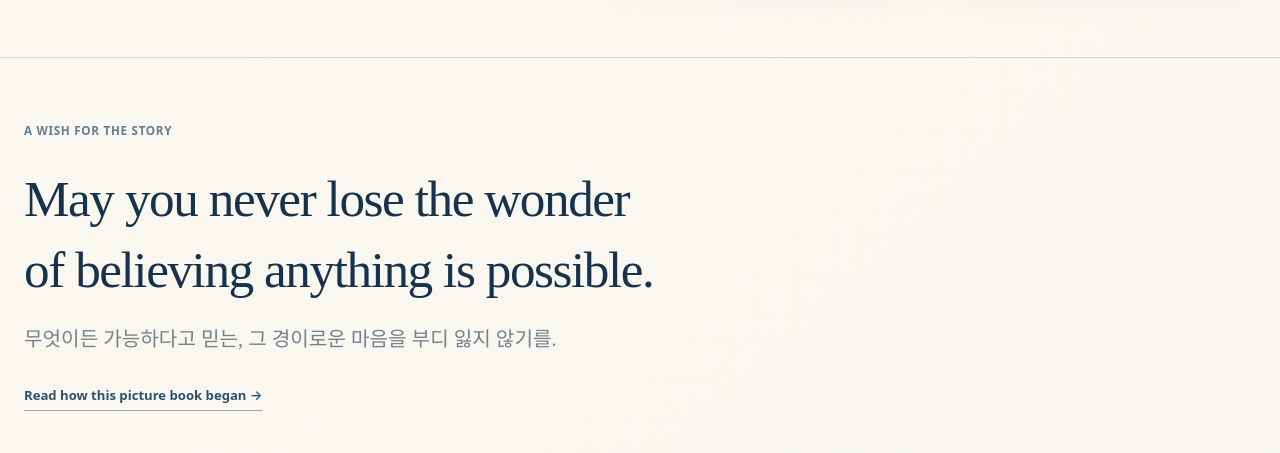
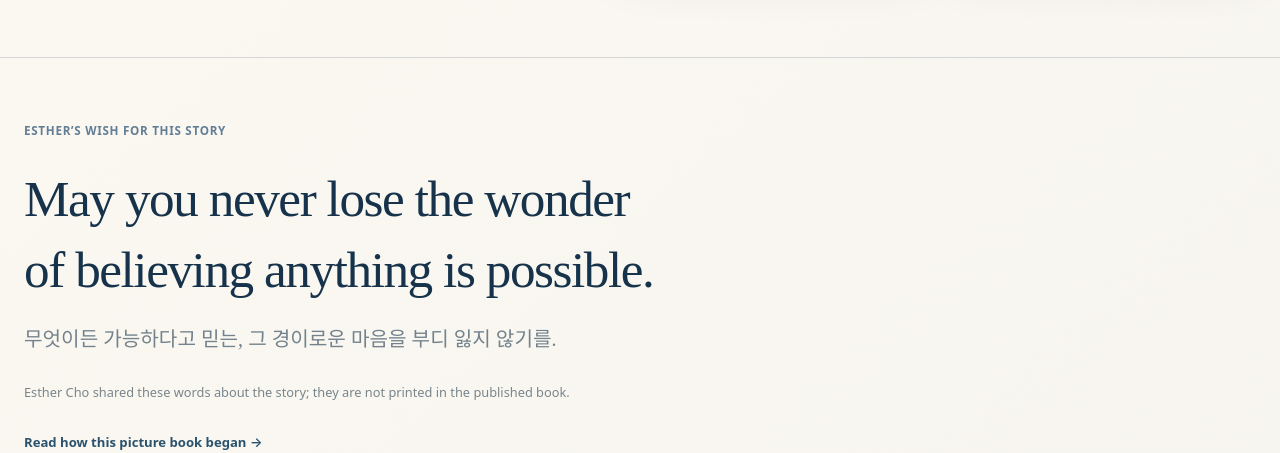
Before and after one commit to k-mama/esthercho, a Next.js app: page /books in a window 1280 px wide. Shown: the part 1420-1873 px from the top of the page. Built offline with nearby package versions, Linux system fonts and the light colour scheme.

Commit message:
Clarify Esther's picture-book wish is not printed in the published book

```diff
--- a/src/components/book-launch.module.css
+++ b/src/components/book-launch.module.css
@@ -416,3 +416,5 @@
 .authorWishTranslation { margin: 1rem 0 1.6rem; color: #73828c; font: 400 clamp(1.04rem,1.7vw,1.26rem)/1.7 var(--font-editorial,Georgia,serif); }
 .authorWishLink { display: inline-block; padding: .2rem 0; color: #2b526d; border-bottom: 1px solid rgba(40,64,84,.45); font: 600 .82rem/1.65 var(--font-interface,sans-serif); text-decoration: none; }
 .authorWishLink:hover,.authorWishLink:focus-visible { color: #142f44; border-color: currentColor; }
+
+.authorWishProvenance { margin: 0 0 1.6rem; color: #79858b; font: 400 .8rem/1.65 var(--font-interface,sans-serif); }
--- a/src/components/book-launch.tsx
+++ b/src/components/book-launch.tsx
@@ -195,9 +195,10 @@ export function BookLaunch({ locale, placement }: { locale: Locale; placement: P
 
       {placement === "books" && (
         <aside className={`container ${styles.authorWish}`} aria-label={locale === "ko" ? "작가의 그림책 메시지" : "Author's wish for the picture book"}>
-          <p className={styles.authorWishLabel}>{locale === "ko" ? "작가가 이 동화의 중심에 두고 싶은 말" : "A WISH FOR THE STORY"}</p>
+          <p className={styles.authorWishLabel}>{locale === "ko" ? "작가가 이 동화의 핵심으로 삼고 싶다고 밝힌 말" : "ESTHER’S WISH FOR THIS STORY"}</p>
           <blockquote lang={locale}>{bigDreamsAuthorWish[locale]}</blockquote>
           <p className={styles.authorWishTranslation} lang={locale === "ko" ? "en" : "ko"}>{locale === "ko" ? bigDreamsAuthorWish.en : bigDreamsAuthorWish.ko}</p>
+          <p className={styles.authorWishProvenance}>{locale === "ko" ? "조성연 작가가 직접 전한 말이며, 출간된 책에 인쇄된 문장은 아닙니다." : "Esther Cho shared these words about the story; they are not printed in the published book."}</p>
           <Link className={styles.authorWishLink} href={locale === "ko" ? "/ko/stories/the-picture-book-i-made-for-my-son/" : "/stories/the-picture-book-i-made-for-my-son/"}>
             {locale === "ko" ? "이 그림책이 시작된 이야기 읽기" : "Read how this picture book began"}
             <span aria-hidden="true"> →</span>
--- a/src/components/esther-story-article.module.css
+++ b/src/components/esther-story-article.module.css
@@ -71,3 +71,6 @@
 .prose .storyWishTranslation { margin: 1.1rem 0 0; color: #70818c; font: 400 clamp(.97rem,1.35vw,1.16rem)/1.8 var(--font-editorial,Georgia,serif); }
 .korean .storyWish blockquote,.korean .storyWishLabel { font-family: var(--font-korean,sans-serif); word-break: keep-all; }
 .korean .storyWish blockquote { font-weight: 450; }
+
+.prose .storyWishProvenance { margin: 1.2rem 0 0; color: #79858b; font: 400 .8rem/1.6 var(--font-interface,sans-serif); }
+.korean .prose .storyWishProvenance { font-family: var(--font-korean,sans-serif); }
--- a/src/components/esther-story-article.tsx
+++ b/src/components/esther-story-article.tsx
@@ -40,9 +40,10 @@ export function EstherStoryArticle({ story, locale }: Props) {
           ))}
           {story.number === "16" ? (
             <figure className={styles.storyWish} aria-label={ko ? "작가가 이 그림책에 담고 싶은 마음" : "The wish Esther wants at the heart of the picture book"}>
-              <figcaption className={styles.storyWishLabel}>{ko ? "이 동화의 중심에 두고 싶은 마음" : "A WISH FOR THE STORY"}</figcaption>
+              <figcaption className={styles.storyWishLabel}>{ko ? "작가가 이 동화의 핵심으로 삼고 싶다고 밝힌 말" : "ESTHER’S WISH FOR THIS STORY"}</figcaption>
               <blockquote lang={locale}>{bigDreamsAuthorWish[locale]}</blockquote>
               <p className={styles.storyWishTranslation} lang={ko ? "en" : "ko"}>{ko ? bigDreamsAuthorWish.en : bigDreamsAuthorWish.ko}</p>
+              <p className={styles.storyWishProvenance}>{ko ? "조성연 작가가 직접 전한 말이며, 출간된 책에 인쇄된 문장은 아닙니다." : "Esther Cho shared these words about the story; they are not printed in the published book."}</p>
             </figure>
           ) : null}
           {story.number === "16" ? (
```
